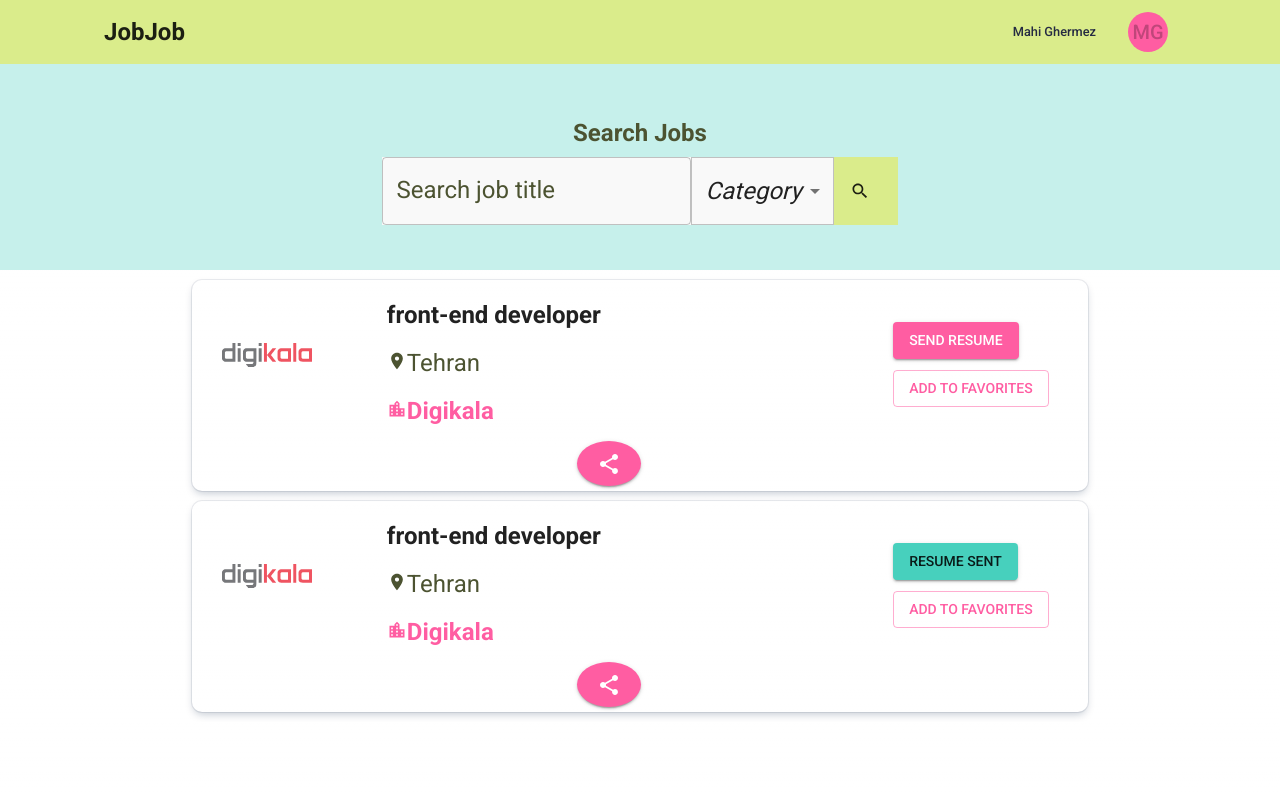
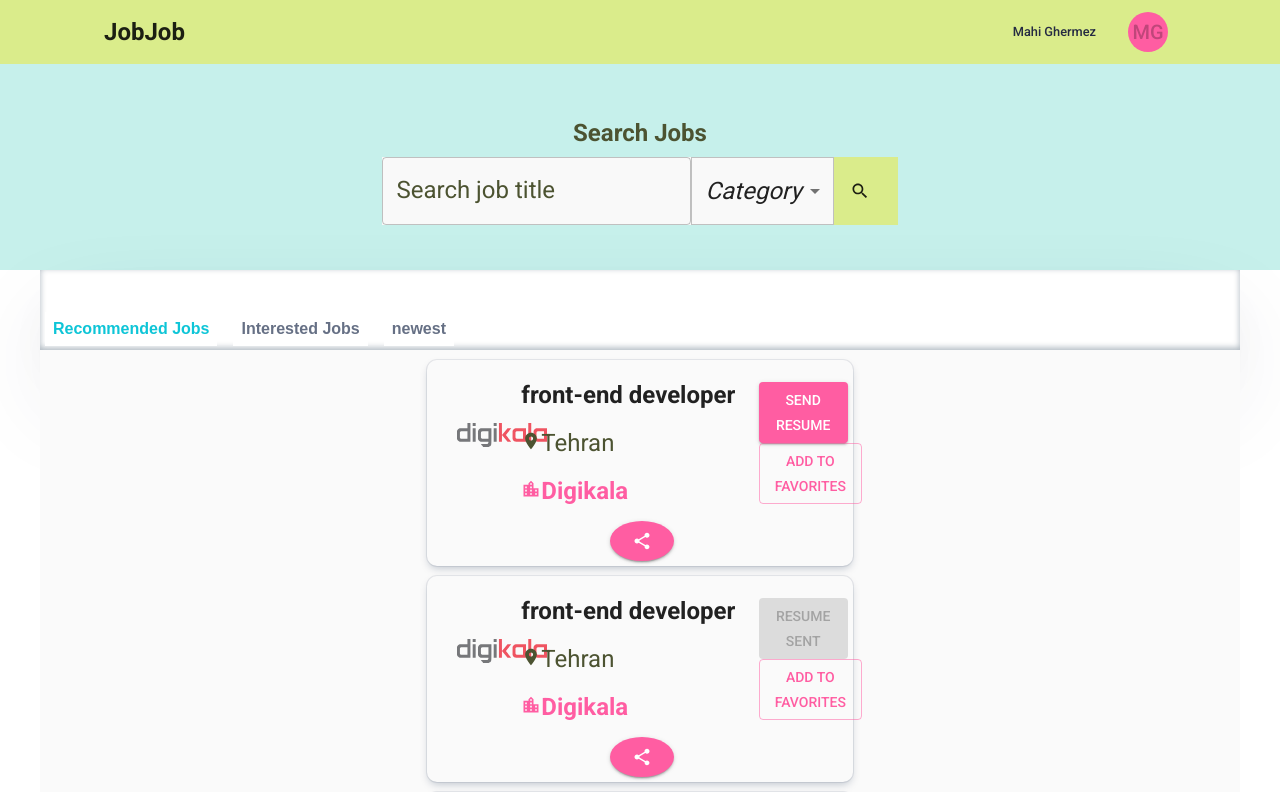
Before and after one commit to nargesghan/frontend, a Next.js app: page /employee/recommendedjobs in a window 1280 px wide. Shown: the top 792 px of the page. Built offline with nearby package versions, Linux system fonts and the light colour scheme.

Commit message:
feat: add tab for navigation in user dashboard

```diff
--- a/src/app/employee/layout.tsx
+++ b/src/app/employee/layout.tsx
@@ -1,22 +1,46 @@
-'use client'
-import Sidebar from "@/components/Employee/SideBar"
-import { usePathname } from 'next/navigation'
-import ButtonAppBar from "@/components/Employee/EmployeeAuthNavbar"
-import SearchBox from "@/components/Employee/SearchBox"
+"use client";
+import Sidebar from "@/components/Employee/SideBar";
+import { usePathname } from "next/navigation";
+import ButtonAppBar from "@/components/Employee/EmployeeAuthNavbar";
+import SearchBox from "@/components/Employee/SearchBox";
+import DashboardTab from "@/components/Employee/DashboardTab";
+import { Box,Stack } from "@mui/material";
 
 export default function EmployeeLayout({
-    children, // will be a page or nested layout
-  }: {
-    children: React.ReactNode
-  }) {
+  children, // will be a page or nested layout
+}: {
+  children: React.ReactNode;
+}) {
+  const pathname = usePathname();
 
-    const pathname=usePathname()
+  return (
+   <>
+      {pathname.startsWith("/employee/dashboard") ? (
+        <section style={{ position: "relative" }}> <Sidebar />{children}</section>
+      ) : (
+        <>
+          <ButtonAppBar />
+          <SearchBox />
+          <Stack direction={'column'} alignItems={'center'} justifyContent={'flex-end'}>
+          <Box
+            width={"1200px"}
+            height={80}
+            sx={{
+              boxShadow:
+                " rgba(50, 50, 93, 0.25) 0px 50px 100px -20px, rgba(0, 0, 0, 0.3) 0px 30px 60px -30px, rgba(10, 37, 64, 0.35) 0px -2px 6px 0px inset",
+                paddingX:'5px',
+                display:'flex',
+                alignItems:'flex-end'
+            }}
+          >
+            <DashboardTab activeTab={pathname} />
+          </Box>
+          <Stack direction={'column'} alignItems={'center'} sx={{bgcolor:'#FAFAFA'}} width={"1200px"}>{children}</Stack>
+          </Stack>
+        </>
+      )}
 
-    return (
-      <section style={{ position: 'relative' }}>
-             {pathname.startsWith('/employee/dashboard') ? <Sidebar /> : <><ButtonAppBar/><SearchBox/></>}
+</>
 
-        {children}
-      </section>
-    )
-  }
+  );
+}
--- a/src/app/employee/recommendedjobs/page.tsx
+++ b/src/app/employee/recommendedjobs/page.tsx
@@ -22,6 +22,13 @@ const Page: React.FC<Props> = (props) => {
               sentResume={true}
               liked={true}
               id="1"/>
+                   <JobBox   imageURL="/General/digikala.svg"
+              title="front-end developer"
+              location="Tehran"
+              company="Digikala"
+              sentResume={true}
+              liked={false}
+              id="1"/>
     </div>
   );
 }
--- /dev/null
+++ b/src/components/Employee/DashboardTab.tsx
@@ -0,0 +1,56 @@
+import React, { useState } from "react";
+import Stack from "@mui/material/Stack";
+import { styled } from "@mui/system";
+import Link from "next/link";
+interface Props {
+  activeTab: string;
+  // define your props here
+}
+
+const Item = styled("button")({
+  color: "#667085",
+  backgroundColor: "#FFFFFF",
+  padding: 8,
+  border: "none",
+  fontSize: "16px",
+  fontWeight: "bold",
+  cursor: "pointer",
+});
+
+const DashboardTab: React.FC<Props> = ({ activeTab }) => {
+  return (
+    <Stack direction="row" spacing={2} alignItems={"flex-end"}>
+      <Link href="/employee/recommendedjobs">
+        <Item
+          sx={{
+            color:
+              activeTab === "/employee/recommendedjobs" ? "#0EC5D7" : "#667085",
+          }}
+        >
+          Recommended Jobs
+        </Item>
+      </Link>
+      <Link href={"/employee/interestedjobs"}>
+        <Item
+          sx={{
+            color:
+              activeTab === "/employee/interestedjobs" ? "#0EC5D7" : "#667085",
+          }}
+        >
+          Interested Jobs
+        </Item>
+      </Link>
+      <Link href={"/employee/newest"}>
+        <Item
+          sx={{
+            color: activeTab === "/employee/newest" ? "#0EC5D7" : "#667085",
+          }}
+        >
+          newest
+        </Item>
+      </Link>
+    </Stack>
+  );
+};
+
+export default DashboardTab;
--- a/src/components/Employee/EmployeeAuthNavbar.tsx
+++ b/src/components/Employee/EmployeeAuthNavbar.tsx
@@ -9,7 +9,6 @@ import { styled, alpha } from "@mui/material/styles";
 import InputBase from "@mui/material/InputBase";
 import Avatar from "@mui/material/Avatar";
 import { Button } from "@mui/material";
-import Link from "next/link";
 import TypographyMenu from "./DropDownMenue";
 
 const Search = styled("div")(({ theme }) => ({
--- a/src/components/Employee/JobBox.tsx
+++ b/src/components/Employee/JobBox.tsx
@@ -31,7 +31,7 @@ const JobBox: React.FC<Props> = ({  imageURL,
       borderRadius: "10px",
       margin: "auto",
       marginY: "10px",
-      width: "70%",
+      width: "60%",
       padding: "5px",
       boxShadow: 'rgba(9, 30, 66, 0.25) 0px 4px 8px -2px, rgba(9, 30, 66, 0.08) 0px 0px 0px 1px'
     }}
--- a/src/components/Job/Buttons.tsx
+++ b/src/components/Job/Buttons.tsx
@@ -1,15 +1,18 @@
+'use client'
 import React from "react";
 import Button from "@mui/material/Button";
 import ShareIcon from "@mui/icons-material/Share";
+import BookmarkAddedIcon from "@mui/icons-material/BookmarkAdded";
+import { useState } from "react";
 interface SendResumeProps {
   sentResume: boolean;
 }
 
-export const SendResume: React.FC<SendResumeProps> = ({sentResume}) => {
+export const SendResume: React.FC<SendResumeProps> = ({ sentResume }) => {
   return (
     <>
       {sentResume ? (
-        <Button variant="contained" color="secondary">
+        <Button variant="contained" color="secondary" disabled>
           Resume Sent
         </Button>
       ) : (
@@ -26,10 +29,22 @@ interface AddToFavoritesProps {
 }
 
 export const AddToFavorites: React.FC<AddToFavoritesProps> = ({ liked }) => {
+  const [like,setLike]=useState(liked)
+  function Save(){
+    setLike((last) => !last);
+  }
   return (
-    <Button variant="outlined" color="info">
-      Add to favorites
-    </Button>
+    <>
+      {like ? (
+        <Button variant="outlined" color="info" onClick={Save}>
+          Add to favorites
+        </Button>
+      ) : (
+        <Button variant="outlined" color="info" onClick={Save}>
+          <BookmarkAddedIcon color='info'/>
+        </Button>
+      )}
+    </>
   );
 };
 
@@ -41,16 +56,16 @@ export const Share: React.FC<ShareProps> = (props) => {
       variant="contained"
       sx={{
         borderRadius: "50%",
-        // Set width and height to be equal, ensuring a circular shape
-        width: "45px", // Adjust the value as needed
-        height: "45px",
+        width: "40px",
+        height: "40px",
         display: "flex",
         justifyContent: "center",
         alignItems: "center",
+        padding:0
       }}
       color="info"
     >
-      <ShareIcon />
+      <ShareIcon fontSize="small"/>
     </Button>
   );
 };
```
Also changed, not shown: src/app/employee/interestedjobs/page.tsx (added, +15 -0 lines), src/app/employee/newest/page.tsx (added, +15 -0 lines), src/app/employee/dashboard/myresume/page.tsx (added), src/app/employee/dashboard/setting/page.tsx (added).
